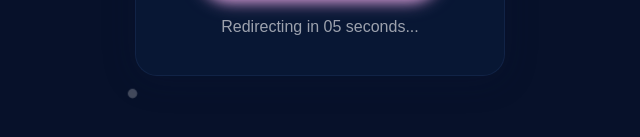
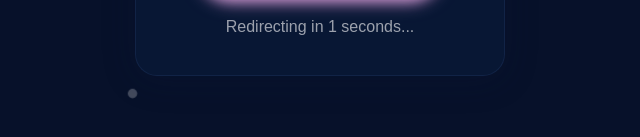
Before and after one commit to flowerpotx/SAKSHI, a plain HTML site: page index.html in a window 1280 px wide. Shown: the part 541-678 px from the top of the page, 320-960 px from the left. Drawn offline with nearby package versions, Linux system fonts and the light colour scheme; a web font is replaced by a local one.

Commit message:
Update index.html

```diff
--- a/index.html
+++ b/index.html
@@ -299,5 +299,23 @@ All information and links are provided by the respective client/third party.
   </div>
 </body>
 
+  <script>
+  const timerElem = document.getElementById("redirect-timer");
+  let seconds = 5;
+  const redirectUrl = "https://t.me/+zz_LuzUKEFAzOGY1";
 
+  const countdown = setInterval(() => {
+    if (timerElem) {
+      timerElem.textContent = `Redirecting in ${seconds} seconds...`;
+    }
+
+    if (seconds <= 0) {
+      clearInterval(countdown);
+      window.location.href = redirectUrl;
+      return;
+    }
+
+    seconds--;
+  }, 1000);
+</script>
 </html>
```
